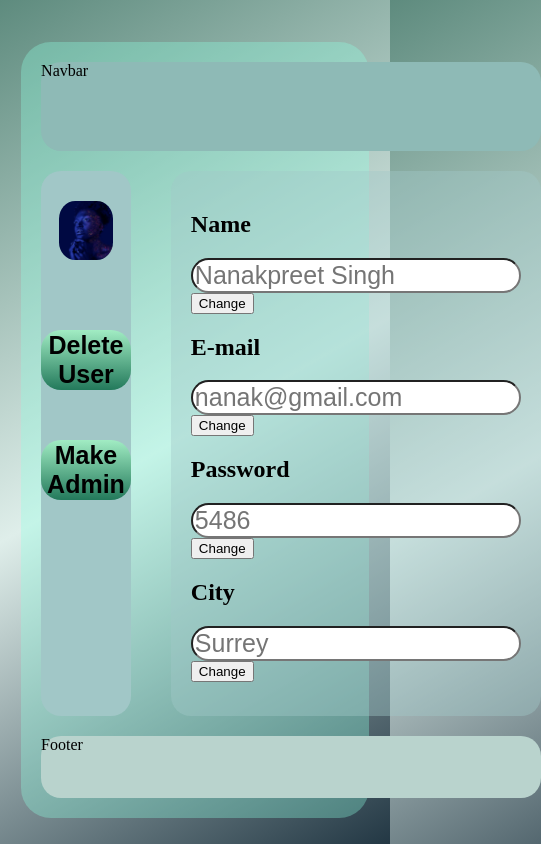
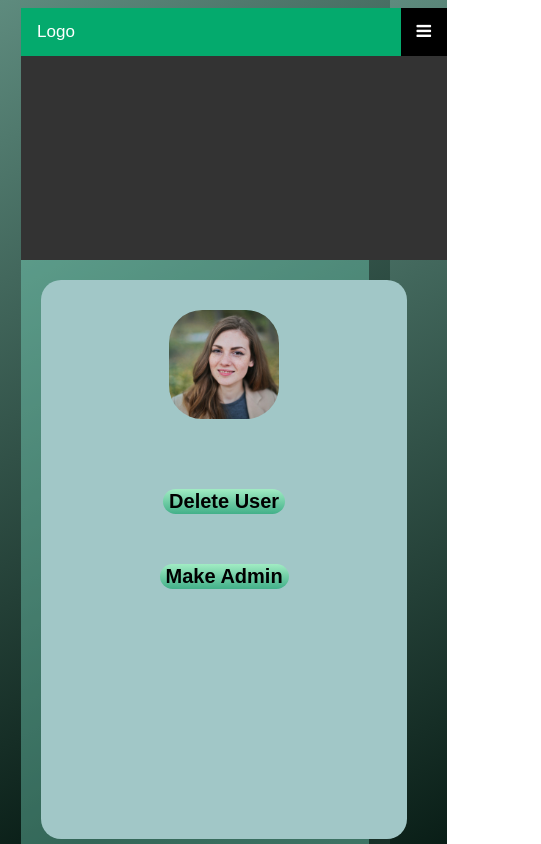
Before and after one commit to rhvtoews/2800-202210-BBY7, a website: page admin.html in a window 390 px wide. Shown: the top 844 px of the page, 541 px wide, since content can reach past the window. Drawn offline with Linux system fonts and the light colour scheme.

Commit message:
Fixed UserProfile

```diff
--- a/User Profile/admin.css
+++ /dev/null
@@ -1,109 +0,0 @@
-body {
-    display: flex;
-    justify-content: center;
-    align-items: center;
-    min-height: 100vh;
-    background: linear-gradient(-30deg, #1D323F, #DFEEEA, #5E8B7E);
-}
-
-.container {
-    width: 93%;
-    height: 92vh;
-    background-color: #8cfddf54;
-    border-radius: 30px;
-    display: grid;
-    grid-gap: 20px;
-    grid-template-columns: 1fr 3fr;
-    grid-template-rows: 0.2fr 1fr 0.15fr;
-    grid-template-areas:
-        "nav nav"
-        "profile Userlist"
-        "footer footer";
-}
-
-nav {
-    background-color: #8ebab6;
-    grid-area: nav;
-    border-radius: 20px;
-    margin-top: 20px;
-    margin-right: 20px;
-    margin-left: 20px;
-}
-
-.Userlist {
-    background-color: #a1c7c769;
-    margin-left: 20px;
-    margin-right: 20px;
-    grid-area: Userlist;
-    border-radius: 20px;
-}
-
-.profile {
-    background-color: #a1c7c7;
-    margin-left: 20px;
-    grid-area: profile;
-    border-radius: 20px;
-}
-
-img {
-    display: block;
-    max-height: 60%;
-    max-width: 60%;
-    border-radius: 30%;
-    margin-right: auto;
-    margin-left: auto;
-    margin-top: 30px;
-}
-
-.delete {
-    border-radius: 20px;
-    border: none;
-    background: linear-gradient(#a1ecc3, #23795b);
-    cursor: pointer;
-    font-weight: bold;
-    display: block;
-    margin-top: 70px;
-    margin-right: auto;
-    margin-left: auto;
-    font-size: 25px;
-}
-
-.delete:hover {
-    background: linear-gradient(#23795b, #a1ecc3);
-}
-
-.admin {
-    border-radius: 20px;
-    border: none;
-    background: linear-gradient(#a1ecc3, #23795b);
-    cursor: pointer;
-    font-weight: bold;
-    display: block;
-    margin-top: 50px;
-    margin-right: auto;
-    margin-left: auto;
-    font-size: 25px;
-}
-
-.admin:hover {
-    background: linear-gradient(#23795b, #a1ecc3);
-}
-
-form {
-    margin-left: auto;
-    padding: 20px;
-}
-
-input {
-    border-radius: 20px;
-    font-size: 25px;
-}
-
-footer {
-    background-color: #B9D3CD;
-    grid-area: footer;
-    border-radius: 20px;
-    margin-right: 20px;
-    margin-left: 20px;
-    margin-bottom: 20px;
-}
--- a/User Profile/admin.html
+++ b/admin.html
@@ -4,12 +4,25 @@
     <meta charset="UTF-8">
     <meta http-equiv="X-UA-Compatible" content="IE=edge">
     <meta name="viewport" content="width=device-width, initial-scale=1.0">
+    <link rel="stylesheet" href="https://cdnjs.cloudflare.com/ajax/libs/font-awesome/4.7.0/css/font-awesome.min.css">
     <title>Dashboard</title>
-    <link rel="stylesheet" href="admin.css">
+    <link rel="stylesheet" href="./styles/admin.css">
+    <script src="./scripts/header.js"></script>
+
 </head>
 <body>
     <div class="container">
-        <nav>Navbar</nav>
+        <div class="topnav">
+            <a href="landing.html" class="active">Logo</a>
+            <div id="myLinks">
+                <a href="profile.html">Profile</a>
+                <a href="admin.html">Admin</a>
+                <a href="about.html">About</a>
+            </div>
+            <a href="javascript:void(0);" class="icon" onclick="myFunction()">
+                <i class="fa fa-bars"></i>
+            </a>
+        </div>
         <div class="Userlist">
             <form action="">
                 <div class="name">
@@ -35,11 +48,11 @@
             </form>
         </div>
         <div class="profile">
-            <img src="profile.jpg" alt="">
+            <img src="./Image/profile2.jpg" alt="">
             <button class="delete">Delete User</button>
             <button class="admin">Make Admin</button>
         </div>
-        <footer>Footer</footer>
+        <footer>BCIT BBY-7 &copy;</footer>
     </div>
 </body>
 </html>
--- /dev/null
+++ b/styles/admin.css
@@ -0,0 +1,204 @@
+* {
+    font-family: 'Montserrat', sans-serif;
+}
+
+body {
+    display: flex;
+    justify-content: center;
+    align-items: center;
+    min-height: 100vh;
+    background: linear-gradient(-30deg, #5E8B7E, rgba(8, 28, 21, 1), #5E8B7E);
+}
+
+.container {
+    width: 93%;
+    height: 92vh;
+    background-color: #8cfddf54;
+    border-radius: 30px;
+    display: grid;
+    grid-gap: 20px;
+    grid-template-columns: 1fr 3fr;
+    grid-template-rows: 0.4fr 1fr 0.15fr;
+    grid-template-areas:
+        "nav nav"
+        "profile Userlist"
+        "footer footer";
+}
+
+.topnav {
+    grid-column-start: 1;
+    grid-column-end: 3;
+    overflow: hidden;
+    background-color: #333;
+    position: relative;
+}
+
+.topnav #myLinks {
+    display: none;
+}
+
+.topnav a {
+    color: white;
+    padding: 14px 16px;
+    text-decoration: none;
+    font-size: 17px;
+    display: block;
+}
+
+.topnav a.icon {
+    background: black;
+    display: block;
+    position: absolute;
+    right: 0;
+    top: 0;
+}
+
+.topnav a:hover {
+    background-color: #ddd;
+    color: black;
+}
+
+.active {
+    background-color: #04AA6D;
+    color: white;
+}
+
+nav {
+    background-color: #8ebab6;
+    grid-area: nav;
+    border-radius: 20px;
+    margin-top: 20px;
+    margin-right: 20px;
+    margin-left: 20px;
+}
+
+.Userlist {
+    background-color: #a1c7c769;
+    margin-left: 20px;
+    margin-right: 20px;
+    grid-area: Userlist;
+    border-radius: 20px;
+}
+
+.profile {
+    background-color: #a1c7c7;
+    margin-left: 20px;
+    grid-area: profile;
+    border-radius: 20px;
+}
+
+::placeholder {
+    text-align: center;
+}
+
+img {
+    display: block;
+    max-height: 60%;
+    max-width: 60%;
+    border-radius: 30%;
+    margin-right: auto;
+    margin-left: auto;
+    margin-top: 30px;
+}
+
+.delete {
+    border-radius: 20px;
+    border: none;
+    background: linear-gradient(#a1ecc3, #42b089);
+    cursor: pointer;
+    font-weight: bold;
+    display: block;
+    margin-top: 70px;
+    margin-right: auto;
+    margin-left: auto;
+    font-size: 25px;
+}
+
+.delete:hover {
+    background: linear-gradient(#42b089, #a1ecc3);
+}
+
+.admin {
+    border-radius: 20px;
+    border: none;
+    background: linear-gradient(#a1ecc3, #42b089);
+    cursor: pointer;
+    font-weight: bold;
+    display: block;
+    margin-top: 50px;
+    margin-right: auto;
+    margin-left: auto;
+    font-size: 25px;
+}
+
+.admin:hover {
+    background: linear-gradient(#42b089, #a1ecc3);
+}
+
+form {
+    margin-left: auto;
+    padding: 20px;
+}
+
+input {
+    border-radius: 20px;
+    font-size: 25px;
+    border: none;
+    background-color: #a1c7c7;
+}
+
+button {
+    border-radius: 10px;
+    background-color: aliceblue;
+    cursor: pointer;
+    margin-left: 20px;
+}
+
+footer {
+    background-color: #B9D3CD;
+    grid-area: footer;
+    border-radius: 20px;
+    margin-right: 20px;
+    margin-left: 20px;
+    margin-bottom: 20px;
+    text-align: center;
+    font-weight: bold;
+    display: flex;
+    justify-content: center;
+    align-items: center;
+}
+
+@media (max-width: 780px) {
+    .container {
+        height: 80%;
+        grid-template-columns: 1fr;
+        grid-template-rows: 0.45fr 1fr 1fr 0.2fr;
+        grid-template-areas:
+            "nav"
+            "profile"
+            "Userlist"
+            "footer";
+    }
+
+    .admin {
+        font-size: 20px;
+    }
+
+    .delete {
+        font-size: 20px;
+    }
+
+    img {
+        max-height: 30%;
+        max-width: 30%;
+    }
+
+    .profile {
+        margin-right: 20px;
+    }
+
+    button {
+        margin-top: 10px;
+    }
+
+}
--- a/styles/profile.css
+++ b/styles/profile.css
@@ -1,6 +1,6 @@
 .card {
     box-shadow: 0 4px 8px 0 rgba(0, 0, 0, 0.2);
-    max-width: 300px;
+    height: 900px;
     margin: auto;
     text-align: center;
   }
```
Also changed, not shown: TxtFiles/MS2Readme.txt (added, +14 -0 lines), about.html (+1 -1 lines), landing.html (+1 -5 lines), plantscards.html (+28 -45 lines), profile.html (+2 -2 lines), scripts/chatResponse.js (+5 -2 lines), Image/profile2.jpg (added), User Profile/profile.jpg (deleted).
